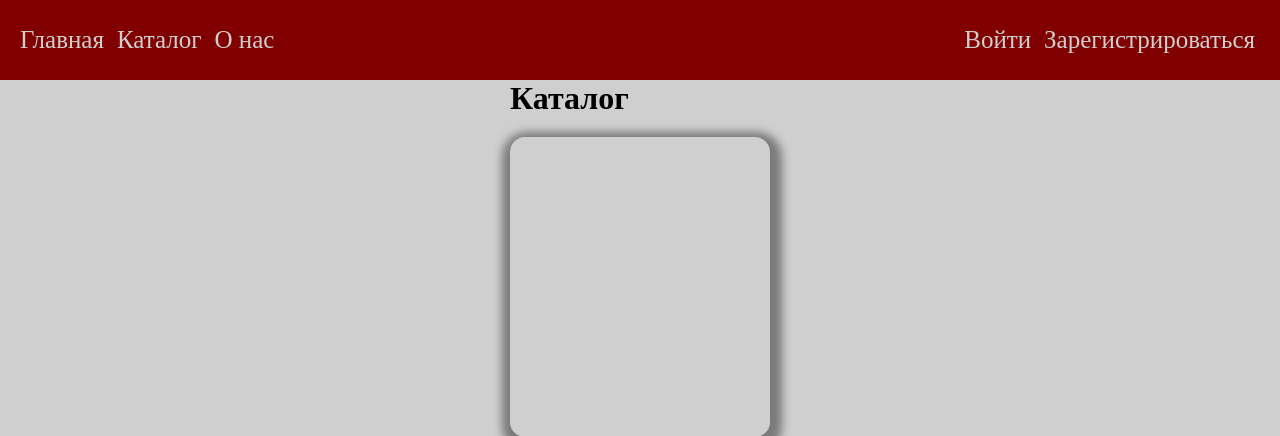
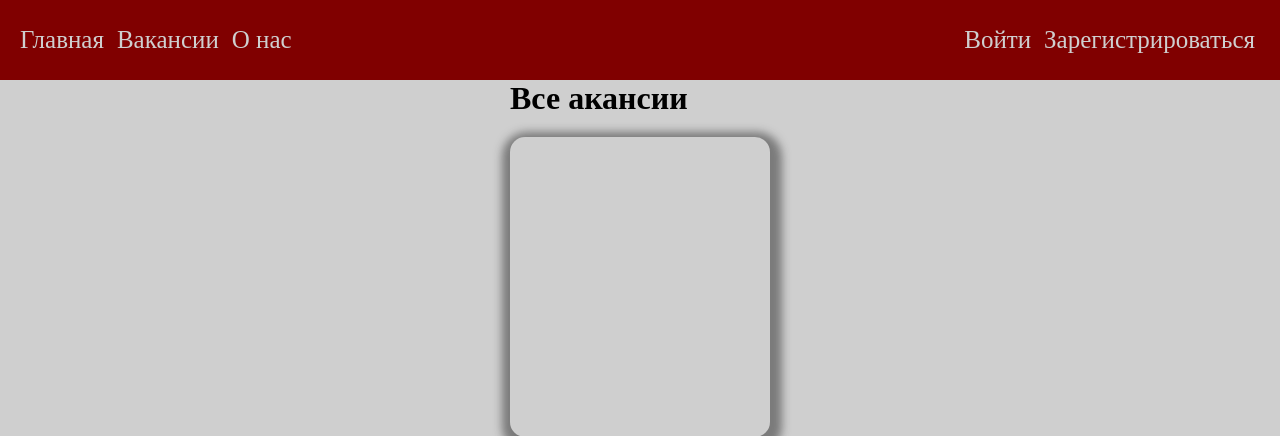
Before and after one commit to Sht0neg/FinalDjangoProject, a Django app: page /catalog/ in a window 1280 px wide. Shown: the top 436 px of the page. Run offline with Django 5.2, Linux system fonts and the light colour scheme.

Commit message:
поменял название католога на вакансии

```diff
--- a/templates/base.html
+++ b/templates/base.html
@@ -10,7 +10,7 @@
     <header>
         <div class="header_menu">
             <a href="{% url "main" %}" class="text_menu">Главная</a>
-            <a href="{% url "catalog" %}" class="text_menu">Каталог</a>
+            <a href="{% url "catalog" %}" class="text_menu">Вакансии</a>
             <a href="" class="text_menu">О нас</a>
         </div>
         <div class="header_log_reg">
--- a/templates/catalog.html
+++ b/templates/catalog.html
@@ -1,7 +1,7 @@
 {% extends "base.html" %}
 
 {% block main %}
-    <h1>Каталог</h1>
+    <h1>Все акансии</h1>
     <div class="wrap">
         <div class="card"></div>
     </div>
```
